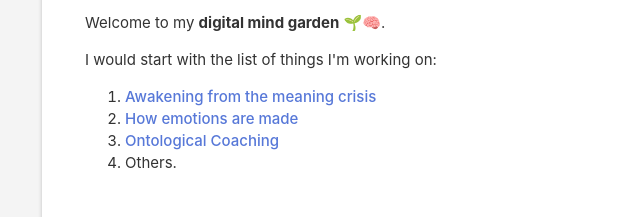
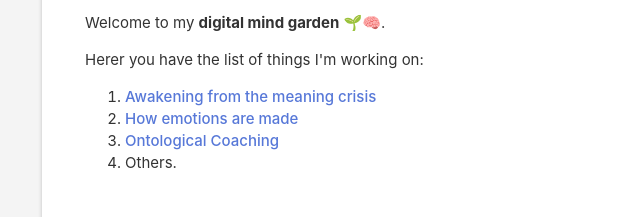
Before and after one commit to frandsalerno/frandsalerno.github.io, a plain HTML site: page index.html in a window 1280 px wide. Shown: the part 187-404 px from the top of the page, 0-640 px from the left. Drawn offline with Linux system fonts and the light colour scheme.

Commit message:
Updating the index

```diff
--- a/index.html
+++ b/index.html
@@ -28,7 +28,7 @@
 
 <div class="tc-tiddler-body tc-reveal"><p><nav class="navbar navbar-expand-lg navbar-light bg-light">
   <a class="navbar-brand" href="/">Fran's Digital Mind Garden</a>
-</nav></p><p>Welcome to my <strong>digital mind garden</strong> 🌱🧠.</p><p>I would start with the list of things I'm working on:</p><ol><li><a class="tc-tiddlylink tc-tiddlylink-resolves" href="Awakening%2520from%2520the%2520meaning%2520crisis.html">Awakening from the meaning crisis</a></li><li><a class="tc-tiddlylink tc-tiddlylink-resolves" href="How%2520emotions%2520are%2520made.html">How emotions are made</a></li><li><a class="tc-tiddlylink tc-tiddlylink-resolves" href="Ontological%2520Coaching.html">Ontological Coaching</a></li><li>Others.</li></ol></div>
+</nav></p><p>Welcome to my <strong>digital mind garden</strong> 🌱🧠.</p><p>Herer you have the list of things I'm working on:</p><ol><li><a class="tc-tiddlylink tc-tiddlylink-resolves" href="Awakening%2520from%2520the%2520meaning%2520crisis.html">Awakening from the meaning crisis</a></li><li><a class="tc-tiddlylink tc-tiddlylink-resolves" href="How%2520emotions%2520are%2520made.html">How emotions are made</a></li><li><a class="tc-tiddlylink tc-tiddlylink-resolves" href="Ontological%2520Coaching.html">Ontological Coaching</a></li><li>Others.</li></ol></div>
 
 
 
```
